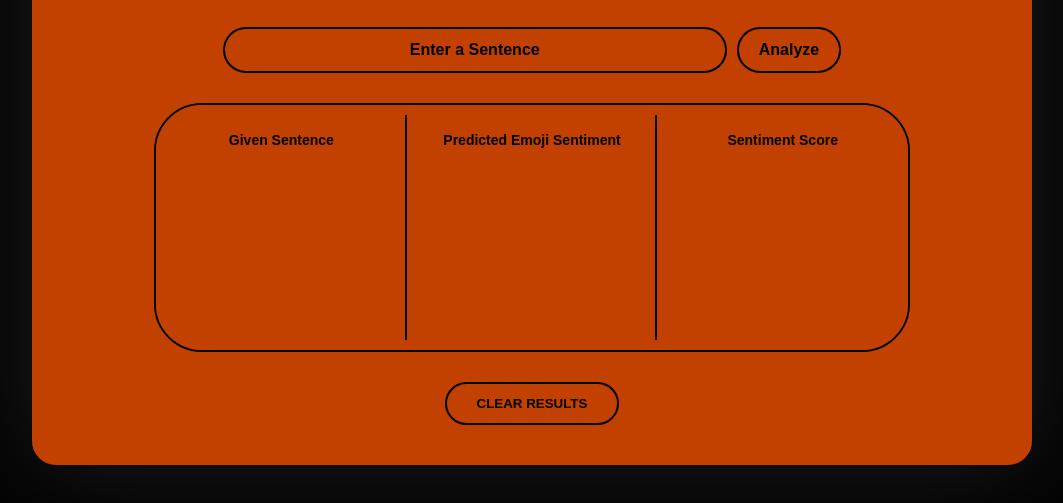
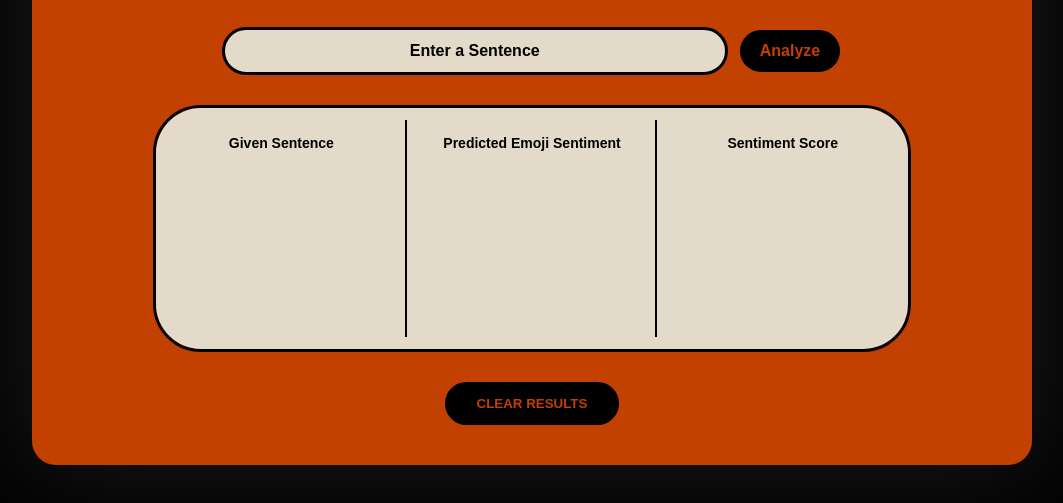
Before and after one commit to vversio/movie-sentiment-analysis, a plain HTML site: page index.html in a window 1280 px wide. Shown: the part 257-760 px from the top of the page, without its empty margins (108-1171 px from the left). Drawn offline with Linux system fonts and the light colour scheme.

Commit message:
Website UI Readjustment

```diff
--- a/script.js
+++ b/script.js
@@ -33,11 +33,11 @@ document.addEventListener("DOMContentLoaded", function () {
     "worst": -1.0,
     "failed": -0.8,
     "furious": -0.9,
-    "cut": -0.4,
-    "traffic": -0.3,
-    "cut me": -0.6,
-    "cut me off": -0.8,
-    "hate": -0.9,
+    "cut": -0.5,
+    "traffic": -0.8,
+    "cut me": -0.8,
+    "cut me off": -0.5,
+    "hate": -1,
     "not happy": -0.8,
     "not good": -0.7,
     "not great": -0.6,
--- a/styles.css
+++ b/styles.css
@@ -44,11 +44,11 @@ h1 {
 .input-group input {
   padding: 12px 20px;
   border-radius: 25px;
-  border: 2px solid black;
+  border: 3.5px solid black;
   outline: none;
   font-size: 1em;
   width: 50%;
-  background-color: transparent; /* Keep this */
+  background-color: #e3dac9; /* Keep this */
   color: black; /* Keep this */
   text-align: center;
   caret-color: black; /* added this to keep cursor to be visible on text input */
@@ -59,36 +59,48 @@ h1 {
   color: black; /* Keep this */
 }
 
-/* Add this to override any default background */
-.input-group input:focus {
-    background-color: transparent;  /* forces the input to be transparent no matter what */
-    color: black; /* Keep this */
-}
 
 .input-group button {
-  background-color: transparent;
-  color: black;
-  border: 2px solid black; /* Added border */
-  border-radius: 25px; /* Adjusted for rounded button look */
-  width: auto; /* Adjusted width */
-  height: auto; /* Adjusted height */
-  padding: 12px 20px; /* Added padding */
+  background-color: black;
+  color: #c24000;
+  border: 2px solid #c24000;
+  border-radius: 25px;
+  width: auto;
+  height: auto;
+  padding: 12px 20px;
   font-size: 1em;
   cursor: pointer;
   margin-left: 10px;
-  font-weight: bold; /*Make the text bold*/
+  font-weight: bold;
 }
 
 .input-group button:hover {
+  background-color: transparent;
+  border-color: black;
+  color: black;
+}
+
+.clear-btn {
+  padding: 12px 30px;
+  border-radius: 25px;
+  border: 2px solid black;
+  font-weight: 800;
   background-color: black;
-  border-color: #c24000;
   color: #c24000;
+  cursor: pointer;
+  margin-top: 30px;
+}
+
+.clear-btn:hover {
+  background-color: transparent;
+  border-color: #000000;
+  color: black;
 }
 
 .results-grid {
   display: flex; /* Changed to flex to allow continuous boxes */
   width: 752px;
-  border: 2px solid black;
+  border: 3.5px solid black;
   border-radius: 48px;
   overflow: hidden; /* Ensures the rounded corners are respected */
   height: 252px; /* Set the height of the grid */
@@ -96,7 +108,7 @@ h1 {
 
 .result-box {
   flex: 1; /* Each box takes up equal space */
-  background-color: #c24000;
+  background-color: #e3dac9;
   padding: 15px;
   text-align: center;
   position: relative; /* To position the divider lines */
@@ -107,8 +119,8 @@ h1 {
 .result-box:not(:last-child)::after {
   content: "";
   position: absolute;
-  top: 10px; /* Gap from the top */
-  bottom: 10px; /* Gap from the bottom */
+  top: 12px; /* Gap from the top */
+  bottom: 12px; /* Gap from the bottom */
   right: 0;
   width: 2px;
   background-color: black;
@@ -125,19 +137,7 @@ h1 {
   color: black;
 }
 
-.clear-btn {
-  padding: 12px 30px;
-  border-radius: 25px;
-  border: 2px solid black;
-  font-weight: 800;
-  background-color: transparent;
-  color: black;
-  cursor: pointer;
-  margin-top: 30px;
+#predictedEmoji {
+  font-size: 2.5em;
+  margin: 0;
 }
-
-.clear-btn:hover {
-  background-color: black;
-  border-color: #c24000;
-  color: #c24000;
-}
```
